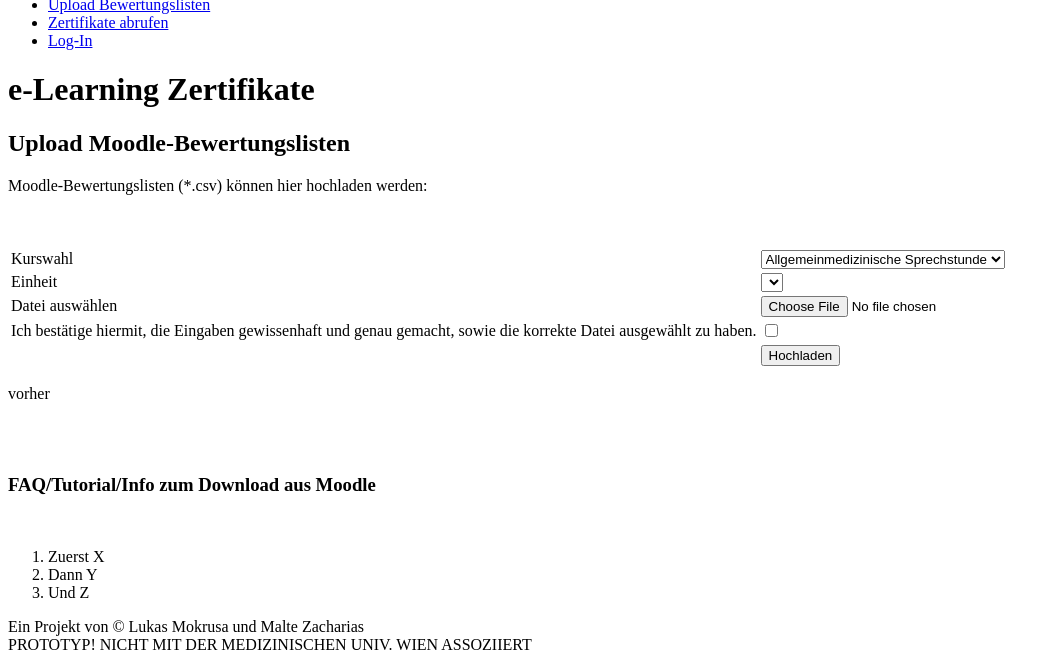
After one commit to maltezacharias/learning-certificates, a Symfony app: template templates/upload.html.twig in a window 1280 px wide. The commit adds this page. Shown: the part 332-1002 px from the top of the page, without its empty margins (0-1060 px from the left). Run offline with Twig, Linux system fonts and the light colour scheme; the template is opened without the code that fills it, so the values that code supplies are empty; some libraries are stand-ins or nearby versions.

Commit message:
Add basic upload functionality

```diff
--- a/templates/base.html.twig
+++ b/templates/base.html.twig
@@ -25,7 +25,7 @@
         <div class="collapse navbar-collapse justify-content-end" id="navbarsExampleDefault">
           <ul class="navbar-nav">
             <li class="nav-item">
-              <a class="nav-link" href="#">Upload Bewertungen</a>
+              <a class="nav-link" href="{{ path('Upload') }}">Upload Bewertungslisten</a>
             </li>
             <li class="nav-item">
               <a class="nav-link" href="{{ path('GetCertificate') }}">Zertifikate abrufen</a>
@@ -46,7 +46,7 @@
       </div>
     </main>
     <footer>
-    <p class="text-light font-weight-light bg-dark p-4 text-center">Ein Projekt von Lukas Mokrusa und Malte Zacharias<br>
+    <p class="text-light font-weight-light bg-dark p-4 text-center">Ein Projekt von &copy; Lukas Mokrusa und Malte Zacharias<br>
     PROTOTYP! NICHT MIT DER MEDIZINISCHEN UNIV. WIEN ASSOZIIERT
     </p>
     </footer>
--- /dev/null
+++ b/templates/upload.html.twig
@@ -0,0 +1,55 @@
+{% extends 'base.html.twig' %}
+{% block content %}
+<h2 class="mt-5">Upload Moodle-Bewertungslisten</h2>
+<p class="my-3">Moodle-Bewertungslisten (*.csv) können hier hochladen werden: </p>
+
+<br><br>
+
+<table class="table table-borderless table-hover">
+<form action="" method="post">
+  <tr><td class="w-50">Kurswahl</td><td>
+    <select id="Kurswahl" name="Kurswahl">
+      <option value="AMSP">Allgemeinmedizinische Sprechstunde</option>
+      <option value="ACSU">Alumni-Club Students Skill Update</option>
+      <option value="DLT">Distance Learning Tertialfälle</option>
+      <option value="GMM">Good Medical Morning</option>
+      <option value="IFK">Interdisziplinäre Fallkonferenz 20S</option>
+      <option value="KPSY">Konsil Psychiatrie</option>
+      <option value="ANAT">Living Anatomy</option>
+      <option value="NEUR">Neurokonsil</option>
+      <option value="RTM">Radiologisches Team-Meeting</option>
+      <option value="TACL">Talk in der Alumni-Club-Lounge</option>
+      <option value="WAMB">Webambulanz</option>
+    </select>
+    </td></tr>
+  <tr><td>Einheit</td><td>
+    <select id="Kurstermin" name="Kurstermin">
+
+    </select>
+  </td></tr>
+  <tr><td><label for="fileupload">Datei auswählen</label></td><td> <input type="file" id="fileupload" name="fileupload"> </td></tr>
+  <tr class="table-warning"><td><label for="safety">Ich bestätige hiermit, die Eingaben gewissenhaft und genau gemacht, sowie die korrekte Datei ausgewählt zu haben.</label></td><td><input type="checkbox" id="safety" name="safety" value="yes" required> </td></tr>
+  <tr><td> </td><td> <button type="submit" class="btn btn-primary">Hochladen</button> </td></tr>
+
+</form>
+</table>
+
+
+<p id="hier">vorher</p>
+
+<br><br>
+<h3>FAQ/Tutorial/Info zum Download aus Moodle</h3><br>
+<ol>
+  <li>Zuerst X</li>
+  <li>Dann Y</li>
+  <li>Und Z</li>
+</ol>
+
+
+
+{% block javascripts %}
+  {{ parent() }}
+  {{ encore_entry_script_tags('Upload') }}
+{% endblock javascripts %}
+
+{% endblock %}
--- a/webpack.config.js
+++ b/webpack.config.js
@@ -24,6 +24,7 @@ Encore
      * and one CSS file (e.g. app.css) if your JavaScript imports CSS.
      */
     .addEntry('app', './assets/js/app.js')
+    .addEntry('Upload', './assets/js/upload.js')
     //.addEntry('page1', './assets/js/page1.js')
     //.addEntry('page2', './assets/js/page2.js')
 
```
Also changed, not shown: assets/js/upload.js (added, +24 -0 lines), src/Controller/UploadController.php (added, +17 -0 lines).
